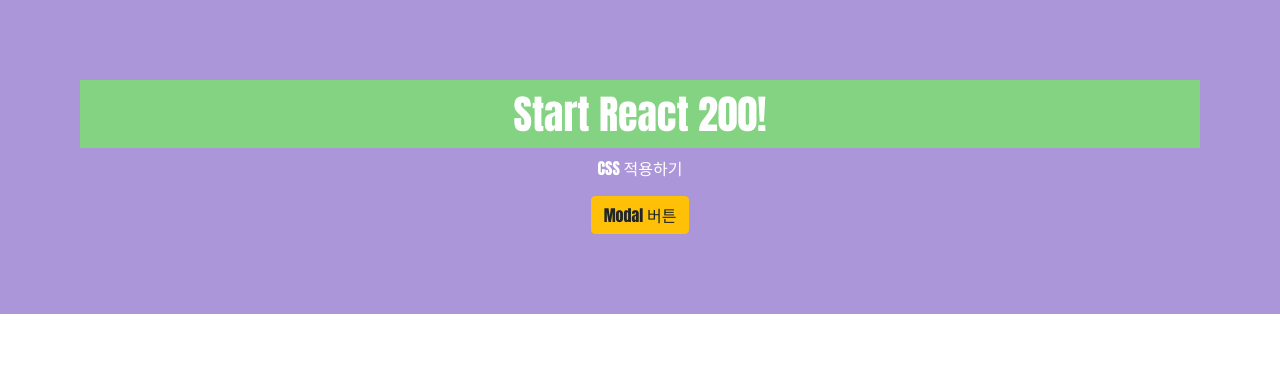
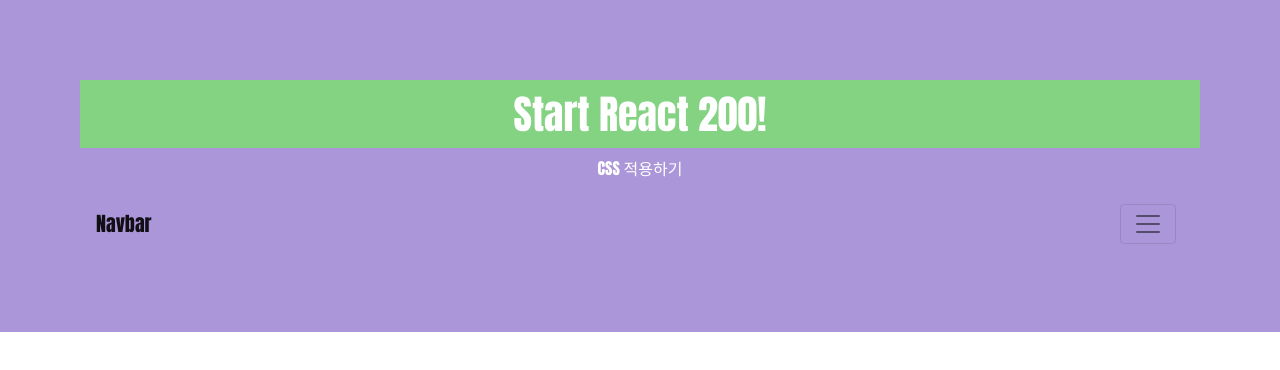
Before and after one commit to my-choe/react200, a React (Create React App) app: page / in a window 1280 px wide. Shown: the top 370 px of the page. Built offline with nearby package versions, Linux system fonts and the light colour scheme.

Commit message:
049 reactstrap Navbar 사용하기

```diff
--- a/src/App.js
+++ b/src/App.js
@@ -1,6 +1,6 @@
 import React from 'react';
 import './App.css';
-import Modal from './R048_ReactstrapModal';
+import Navbar from './R049_ReactstrapNavbar';
 import 'bootstrap/dist/css/bootstrap.css';
 
 function App() {
@@ -8,7 +8,7 @@ function App() {
     <div>
       <h1>Start React 200!</h1>
       <p>CSS 적용하기</p>
-      <Modal/>
+      <Navbar/>
     </div>
   );
 }
--- /dev/null
+++ b/src/R049_ReactstrapNavbar.js
@@ -0,0 +1,42 @@
+import React, { Component } from 'react';
+import { Collapse, Navbar, NavbarToggler, NavbarBrand, Nav, NavItem, NavLink } from 'reactstrap';
+
+/** Navbar 패키지는 웹 사이트의 내부 페이지들로 쉽게 이동할 수 있도록 메뉴리스트와 링크를 제공한다.
+ * <NavbarBrand> : 내비게이션에서 무조건 표시되는 영역
+ * <NavbarToggler> : 화면 오른쪽에 표시되는 버튼으로 클릭 시 toggle 함수 실행
+ * <Collapse> : toggle 함수가 실행되면 표시 또는 미표시 되는 영역
+ *              toggle 함수에서 변경되는 state 변수, colapsed 값에 따라 동작한다.
+*/
+class R049_ReactstrapNavbar extends Component {
+    constructor(props){
+        super(props);
+        this.state = { collapsed: false }
+    }
+
+    toggle = () => {
+        this.setState({collapsed: !this.state.collapsed})
+    }
+
+    render(){
+        return (
+            <>
+            <Navbar color="faded" light>
+                <NavbarBrand href="/" className="mr-auto">Navbar</NavbarBrand>
+                <NavbarToggler onClick={this.toggle} className="mr-2"/>
+                <Collapse isOpen={this.state.collapsed} navbar>
+                    <Nav navbar>
+                        <NavItem>
+                            <NavLink href="#">react</NavLink>
+                        </NavItem>
+                        <NavItem>
+                            <NavLink href="http://github.com/my-choe">200</NavLink>
+                        </NavItem>
+                    </Nav>
+                </Collapse>
+            </Navbar>
+            </>
+        )
+    }
+}
+
+export default R049_ReactstrapNavbar;
```
